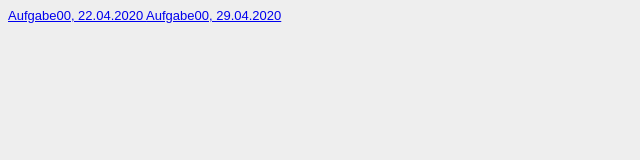
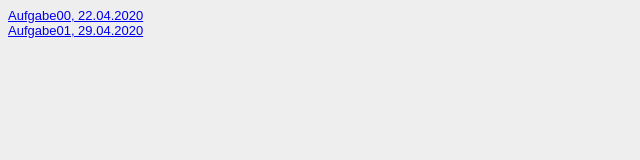
Before and after one commit to timknoop/GIS-SoSe-2020, a plain HTML site: page Steckbrief/steckbrief.htm in a window 1280 px wide. Shown: the whole page, without its empty margins (0-640 px from the left). Drawn offline with Linux system fonts and the light colour scheme.

Commit message:
Update steckbrief.htm

```diff
--- a/Steckbrief/steckbrief.htm
+++ b/Steckbrief/steckbrief.htm
@@ -13,7 +13,7 @@ body {
 </head>
 <body>
 	<!-- Hier die Links zu den gelösten Aufgaben einstellen, aktuelle oben, alte stehen lassen! Format: Aufgabenbezeichnung, Datum -->
-	<a href="https://timknoop.github.io/GIS-SoSe-2020/Aufgabe00/index.html" target="_blank">Aufgabe00, 22.04.2020 </a>
-	<a href="https://timknoop.github.io/GIS-SoSe-2020/Aufgabe01/index.html" target="_blank">Aufgabe00, 29.04.2020 </a>
+	<a href="https://timknoop.github.io/GIS-SoSe-2020/Aufgabe00/index.html" target="_blank">Aufgabe00, 22.04.2020 </a><br>
+	<a href="https://timknoop.github.io/GIS-SoSe-2020/Aufgabe01/index.html" target="_blank">Aufgabe01, 29.04.2020 </a>
 </body>
 </html>
```
